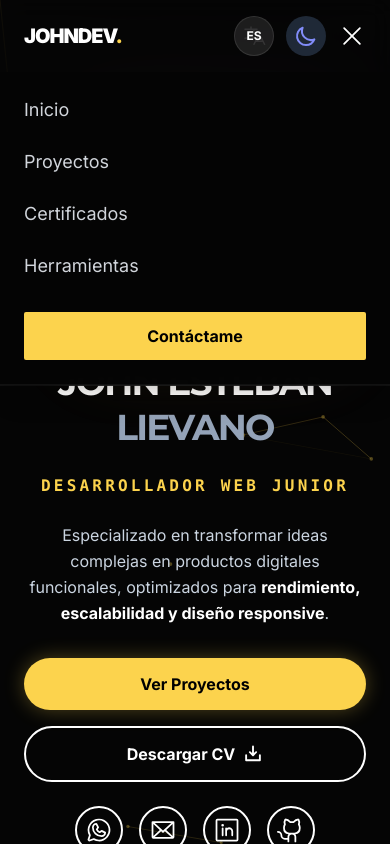
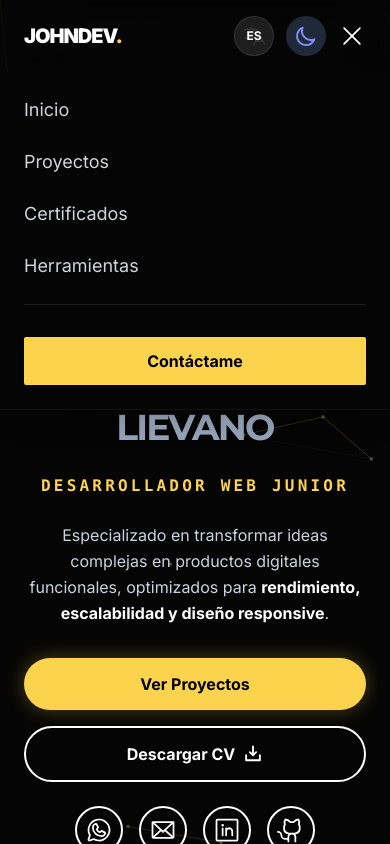
Before and after one commit to johnlievano/portfolio-john, a React (Vite) app: page / in a window 390 px wide. Both pictures are taken after a click on the button 352 px from the left and 36 px from the top of the page. Shown: the top 844 px of the page. Built offline with nearby package versions, Linux system fonts and the light colour scheme.

Commit message:
Se mejoraron las fuincionalidades de el menu móvil, las respuestas rápidas del contacto y posiciones de los iconos en el hero, agregando tambien una pequeña descripcion al Contacto final

```diff
--- a/src/components/layout/Navbar.tsx
+++ b/src/components/layout/Navbar.tsx
@@ -1,11 +1,11 @@
 import { useState, useEffect } from "react";
 import { List, X } from "@phosphor-icons/react";
-import { useTranslation } from "react-i18next"; // IMPORTANTE
+import { useTranslation } from "react-i18next";
 import ThemeToggle from "../ui/ThemeToggle";
 import { LanguageBtn } from "../ui/LanguageBtn";
 
 export const Navbar = () => {
-  const { t } = useTranslation(); // HOOK
+  const { t } = useTranslation();
   const [isOpen, setIsOpen] = useState(false);
   const [scrolled, setScrolled] = useState(false);
 
@@ -31,7 +31,8 @@ export const Navbar = () => {
             : "bg-transparent border-transparent"
         }`}
     >
-      <div className="flex items-center justify-between px-6 py-4 mx-auto max-w-7xl">
+      {/* Agregamos 'relative' para que el menú absoluto se posicione respecto a este contenedor */}
+      <div className="relative flex items-center justify-between px-6 py-4 mx-auto max-w-7xl">
 
         {/* IZQUIERDA: Logo */}
         <div className="flex-shrink-0">
@@ -65,7 +66,6 @@ export const Navbar = () => {
             {t("nav.contact")}
           </a>
 
-          {/* Idioma + Tema */}
           <div className="flex items-center gap-3 pl-4 border-l border-slate-300 dark:border-white/10">
             <LanguageBtn />
             <ThemeToggle />
@@ -76,18 +76,41 @@ export const Navbar = () => {
         <div className="flex items-center gap-3 md:hidden">
           <LanguageBtn />
           <ThemeToggle />
+
+          {/* BOTÓN CON ANIMACIÓN DE ICONOS */}
           <button
             onClick={() => setIsOpen(!isOpen)}
-            className="transition-colors text-slate-900 dark:text-white"
+            className="relative w-7 h-7 flex items-center justify-center text-slate-900 dark:text-white focus:outline-none"
+            aria-label="Toggle menu"
           >
-            {isOpen ? <X size={28} /> : <List size={28} />}
+            <List
+              size={28}
+              className={`absolute transition-all duration-300 transform
+                ${isOpen ? "opacity-0 rotate-90 scale-75" : "opacity-100 rotate-0 scale-100"}`}
+            />
+            <X
+              size={28}
+              className={`absolute transition-all duration-300 transform
+                ${isOpen ? "opacity-100 rotate-0 scale-100" : "opacity-0 -rotate-90 scale-75"}`}
+            />
           </button>
         </div>
       </div>
 
-      {/* MENÚ MÓVIL */}
-      {isOpen && (
-        <div className="md:hidden bg-white/95 dark:bg-[#050505]/95 backdrop-blur-md border-b border-slate-200 dark:border-white/5 px-6 py-6 flex flex-col gap-6 shadow-xl">
+      {/* MENÚ MÓVIL ANIMADO */}
+      {/* CAMBIOS CLAVE AQUÍ:
+          1. Eliminé "{isOpen && (...)}" para que el div siempre exista y pueda animarse al cerrar.
+          2. Usé "absolute top-full left-0 w-full" para que cuelgue de la barra.
+          3. Agregué clases condicionales:
+             - Abierto: opacity-100 translate-y-0
+             - Cerrado: opacity-0 -translate-y-5 (se va un poquito hacia arriba) pointer-events-none (para no poder dar click cuando está invisible)
+      */}
+      <div className={`md:hidden absolute top-full left-0 w-full bg-white dark:bg-[#050505] backdrop-blur-md border-b border-slate-200 dark:border-white/5 px-6 py-6 flex flex-col gap-6 shadow-xl transition-all duration-300 ease-in-out transform origin-top
+          ${isOpen
+            ? "opacity-100 translate-y-0 visible"
+            : "opacity-0 -translate-y-5 invisible pointer-events-none"
+          }`}
+      >
         {links.map((link) => (
           <a
             key={link.href}
@@ -99,6 +122,8 @@ export const Navbar = () => {
           </a>
         ))}
 
+        <div className="w-full h-[1px] bg-slate-200 dark:bg-white/10" />
+
         <a
           href="#contacto"
           onClick={() => setIsOpen(false)}
@@ -107,7 +132,6 @@ export const Navbar = () => {
           {t("nav.contact")}
         </a>
       </div>
-      )}
     </nav>
   );
 };
--- a/src/sections/Contact.tsx
+++ b/src/sections/Contact.tsx
@@ -9,13 +9,13 @@ export const Contact = () => {
       icon: <WhatsappLogo size={32} />,
       label: t('contact.whatsapp_label', 'WHATSAPP'),
       // Usamos 'link' para que coincida con s.link abajo
-      link: "https://wa.me/573044702082?text=Hola%20John%20Esteban,%20vi%20tu%20portafolio%20y%20me%20gustar%C3%ADa%20contactarte.",
+      link: "https://wa.me/573044702082?text=Hola%20John%20Esteban,%20vi%20tu%20portafolio%20y%20me%20gustaría%20trabajar%20contigo.",
       val: "304 470 2082"
     },
     {
       icon: <EnvelopeSimple size={32} />,
       label: t('contact.email_label', 'EMAIL'),
-      link: "mailto:johnestebanlievanomendez@gmail.com?subject=Contacto%20desde%20tu%20Portafolio&body=Hola%20John%20Esteban,%20vi%20tu%20portafolio%20y%20me%20gustaria%20contactarte.",
+      link: "mailto:johnestebanlievanomendez@gmail.com?subject=Contacto%20desde%20tu%20Portafolio&body=Hola%20John%20Esteban,%20vi%20tu%20portafolio%20y%20me%20gustaría%20trabajar%20contigo.",
       val: t('contact.send_msg', 'Enviar mensaje')
     },
     {
--- a/src/sections/Hero.tsx
+++ b/src/sections/Hero.tsx
@@ -32,12 +32,12 @@ export const Home = () => {
       icon: <WhatsappLogo size={28} />,
       label: "WhatsApp",
       // Cambiamos 'link' por 'href' para que coincida con el .map de abajo
-      href: "https://wa.me/573044702082?text=Hola%20John%20Esteban,%20vi%20tu%20portafolio%20y%20me%20gustar%C3%ADa%20contactarte.",
+      href: "https://wa.me/573044702082?text=Hola%20John%20Esteban,%20vi%20tu%20portafolio%20y%20me%20gustaría%20trabajar%20contigo.",
     },
     {
       icon: <Envelope size={28} />,
       label: "Email",
-      href: "mailto:johnestebanlievanomendez@gmail.com?subject=Contacto%20desde%20tu%20Portafolio&body=Hola%20John%20Esteban,%20vi%20tu%20portafolio%20y%20me%20gustar%C3%ADa%20contactarte.",
+      href: "mailto:johnestebanlievanomendez@gmail.com?subject=Contacto%20desde%20tu%20Portafolio&body=Hola%20John%20Esteban,%20vi%20tu%20portafolio%20y%20me%20gustaría%20trabajar%20contigo.",
     },
     {
       icon: <LinkedinLogo size={28} />,
@@ -135,7 +135,7 @@ export const Home = () => {
                   rel="noopener noreferrer"
                   aria-label={social.label}
                   className="flex items-center justify-center w-12 h-12 transition-all duration-300 border-2 rounded-full
-                             border-slate-900 text-slate-900 hover:scale-110 hover:bg-slate-900 hover:text-white
+                             border-slate-900 text-slate-900 hover:bg-slate-900 hover:text-white
                              dark:border-white dark:text-white dark:hover:bg-white dark:hover:text-black dark:hover:shadow-[0_0_15px_rgba(255,255,255,0.4)]"
                 >
                   {social.icon}
--- a/src/sections/Projects.tsx
+++ b/src/sections/Projects.tsx
@@ -13,7 +13,6 @@ export const Projects = () => {
       stack: ["React", "TypeScript", "Vite", "Frontend Moderno"],
       link: "https://aurea-web.com/Index",
       github: "https://github.com/aureawebinfo/aurea-web",
-      // Definimos ambas rutas
       imageLight: "/aurea-banner-white.webp",
       imageDark: "/aurea-banner-black.webp",
     },
@@ -33,7 +32,9 @@ export const Projects = () => {
   return (
     <section
       id="proyectos"
-      className="relative py-20 transition-colors duration-300
+      className="relative z-10 py-20 transition-colors duration-300
+                 mt-20 md:mt-0
+                 rounded-t-[3rem] md:rounded-none
                  bg-gradient-to-b from-slate-100 to-slate-300
                  dark:bg-gradient-to-b dark:from-[#050505] dark:to-[#0B1120]"
     >
@@ -51,18 +52,17 @@ export const Projects = () => {
             <div
               key={p.id}
               className="group flex flex-col transition-all duration-300 border rounded-2xl overflow-hidden
-                         bg-white border-slate-300 shadow-xl shadow-slate-300/40
-                         dark:bg-white/5 dark:border-white/10 dark:shadow-none
-                         hover:border-amber-400/50 dark:hover:border-[#FCD34D]/50"
+                           bg-white border-slate-300 shadow-xl shadow-slate-300/40
+                           dark:bg-white/5 dark:border-white/10 dark:shadow-none
+                           hover:border-amber-400/50 dark:hover:border-[#FCD34D]/50"
             >
-              {/* IMAGEN DEL PROYECTO (Doble renderizado controlado por CSS) */}
+              {/* IMAGEN DEL PROYECTO */}
               <a
                 href={p.link}
                 target="_blank"
                 rel="noopener noreferrer"
                 className="relative w-full h-72 overflow-hidden bg-slate-200 dark:bg-slate-800 block"
               >
-                {/* Imagen para Modo Claro (Se oculta en dark) */}
                 <img
                   src={p.imageLight}
                   alt={`Portada de ${p.title} - Light`}
@@ -70,8 +70,6 @@ export const Projects = () => {
                   className="block dark:hidden w-full h-full object-cover object-top
                              transition-transform duration-700 group-hover:scale-105"
                 />
-
-                {/* Imagen para Modo Oscuro (Se oculta en light) */}
                 <img
                   src={p.imageDark}
                   alt={`Portada de ${p.title} - Dark`}
@@ -100,15 +98,14 @@ export const Projects = () => {
                     <span
                       key={s}
                       className="px-3 py-1 text-xs font-medium border rounded transition-colors
-                                 bg-slate-100 text-slate-700 border-slate-200
-                                 dark:bg-black/30 dark:text-gray-300 dark:border-white/10"
+                                   bg-slate-100 text-slate-700 border-slate-200
+                                   dark:bg-black/30 dark:text-gray-300 dark:border-white/10"
                     >
                       {s}
                     </span>
                   ))}
                 </div>
 
-                {/* FOOTER - SOLO ICONOS */}
                 <div className="flex items-center gap-5 pt-4 border-t border-slate-200 dark:border-white/10 text-slate-700 dark:text-white mt-auto">
                   <a
                     href={p.github}
```
Lines whose indentation alone changed are shown as unchanged.
